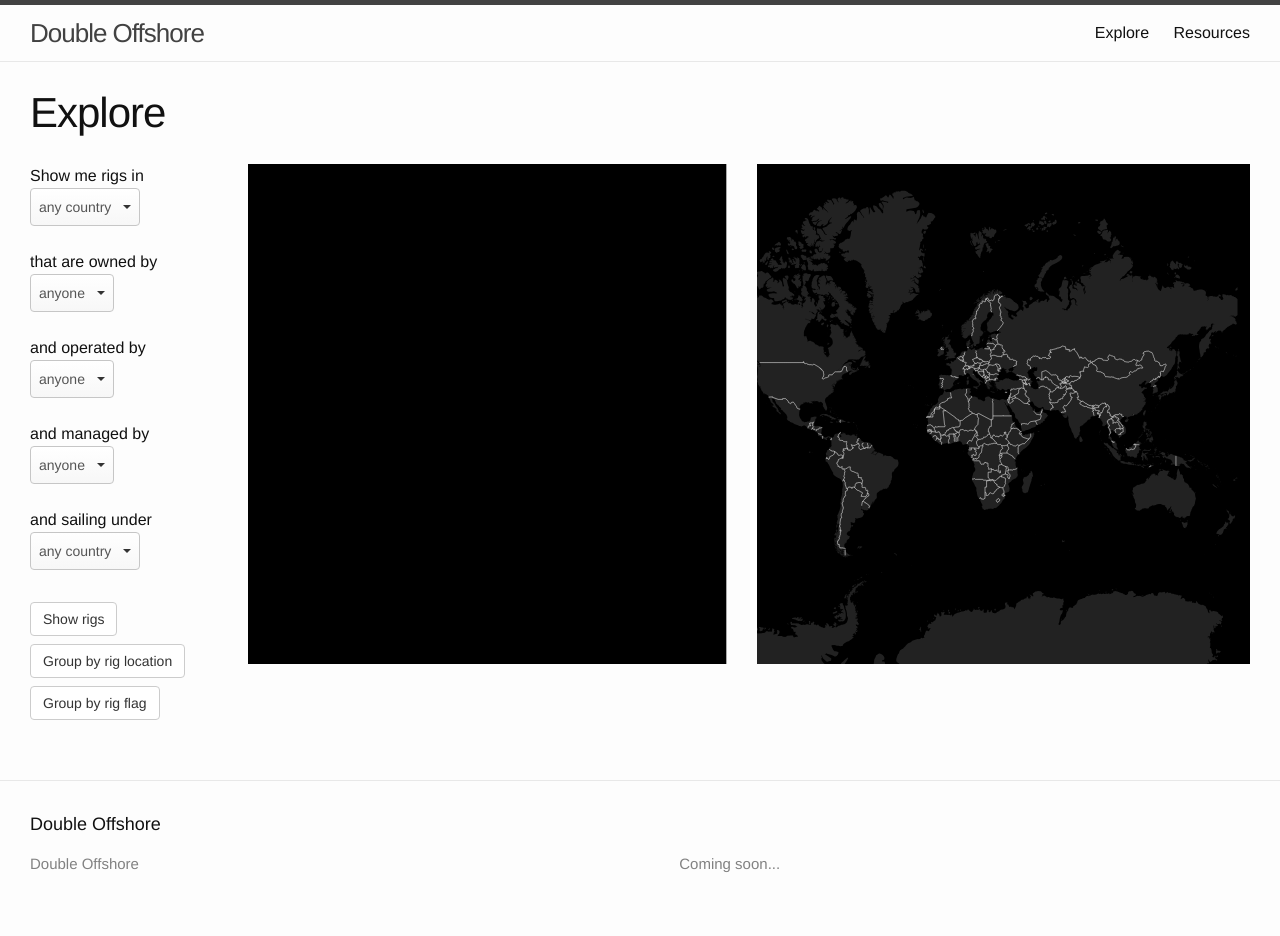
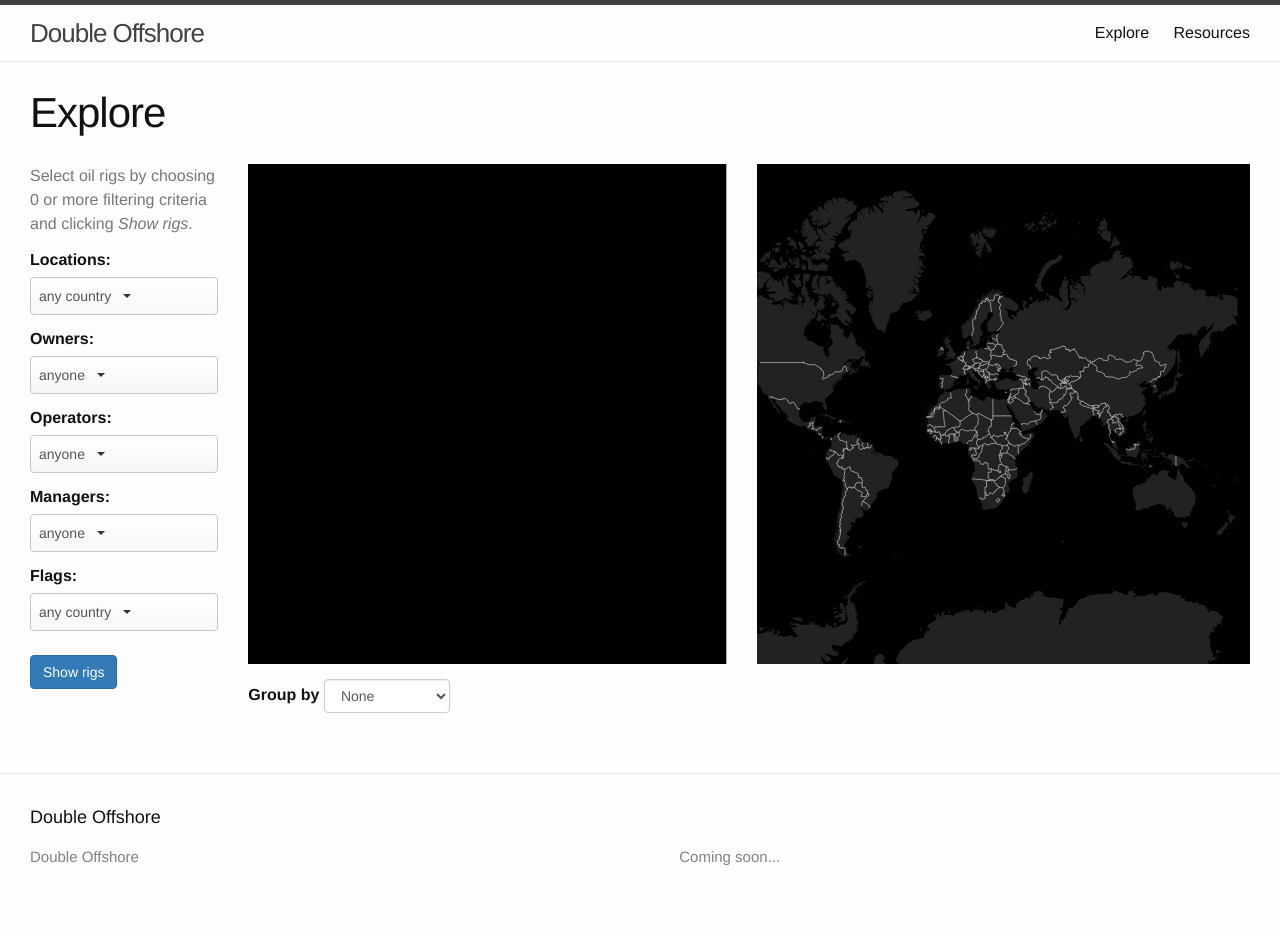
Before and after one commit to ANCIR/DoubleOffshore.org, a Jekyll site: the page built from explore.md, in a window 1280 px wide. Built offline with Jekyll 4.4.1, drawn with Linux system fonts in a browser that asks for light colours.

Commit message:
allow grouping by a variety of fields, neater styling

```diff
--- a/assets/js/app.js
+++ b/assets/js/app.js
@@ -159,6 +159,17 @@
         $scope.managerValues = [];
         $scope.operatorValues = [];
         $scope.ownerValues = [];
+        // GROUPING VALUES
+        $scope.groupByOptions = {
+            'location': 'raw_country',
+            'flag': 'raw_flag',
+            'drilling depth': 'raw_drilling_depth',
+            'water depth': 'raw_rated_water_depth',
+            'owner': 'raw_owner',
+            'operator': 'raw_operator',
+            'manager': 'raw_manager'
+        };
+        $scope.groupByField = null;
 
         /* Network canvas setup */
 
@@ -273,6 +284,8 @@
             groups.forEach(function(obj){obj.dispose();});
             $scope.$apply();
 
+            $scope.$watch('groupByField', function(newV, oldV) {self.groupBy(newV);});
+
         });
 
         d3.json("data/world-50m.json", function(error, data) {
@@ -377,6 +390,8 @@
             svgGraph.selectAll('.relation').remove();
             svgGraph.selectAll('.entity').remove();
             svgGraph.selectAll('.label').remove();
+            svgGraph.selectAll('.group').remove();
+            $scope.groupByField = null;
             _cola
                 .nodes([])
                 .links([])
@@ -429,6 +444,12 @@
 
         this.groupBy = function(dimension) {
             svgGraph.selectAll('.group').remove();
+            if (!dimension) {
+                _cola
+                    .groups([])
+                    .start(30, 30, 30);
+                return;
+            }
 
             var values = {};
             _cola.nodes().forEach(function(obj, i) {
--- a/explore.md
+++ b/explore.md
@@ -7,28 +7,38 @@
     <!-- query controls -->
     <div class="col-md-2">
         <form ng-submit="network.createViews()" role="form">
-            Show me rigs in
+            <span class="text-muted">Select oil rigs by choosing 0 or more filtering criteria and clicking <em>Show rigs</em>.</span>
+            <label>Locations:</label>
             <div multi-select input-model="locationValues" button-label="name" item-label="name" tick-property="ticked" default-label="any country"></div>
-            <br />that are owned by
+            <label>Owners:</label>
             <div multi-select input-model="ownerValues" button-label="name" item-label="name" tick-property="ticked" default-label="anyone"></div>
-            <br />and operated by
+            <label>Operators:</label>
             <div multi-select input-model="operatorValues" button-label="name" item-label="name" tick-property="ticked" default-label="anyone"></div>
-            <br />and managed by
+            <label>Managers:</label>
             <div multi-select input-model="managerValues" button-label="name" item-label="name" tick-property="ticked" default-label="anyone"></div>
-            <br />and sailing under
+            <label>Flags:</label>
             <div multi-select input-model="flagValues" button-label="name" item-label="name" tick-property="ticked" default-label="any country"></div>
-            <br/><input type="submit" class="btn btn-default" value="Show rigs" />
+            <br/><input type="submit" class="btn btn-primary" value="Show rigs" />
         </form>
-
-        <button ng-click="network.groupBy('raw_country')" class="group-by btn btn-default">Group by rig location</button>
-        <button ng-click="network.groupBy('raw_flag')" class="group-by btn btn-default">Group by rig flag</button>
     </div>
 
     <!-- network canvas -->
-    <div id="canvas" class="col-md-5"></div>
+    <div class="col-md-5">
+        <div id="canvas"></div>
+        <div>
+            <form class="form-inline">
+                <label>Group by </label>
+                <select ng-model="groupByField" ng-options="key for (key, val) in groupByOptions" class="form-control">
+                    <option value="">None</option>
+                </select>
+            </form>
+        </div>
+    </div>
 
     <!-- map view -->
-    <div id="map" class="col-md-5"></div>
+    <div class="col-md-5">
+        <div id="map"></div>
+    </div>
 </div>
 
 <script type="text/javascript" src="{{ "/assets/js/jquery/jquery.min.js" | prepend: site.baseurl }}"></script>
@@ -82,7 +92,26 @@
 
     /* Widgets style */
 
-    .btn {margin-top: 8px;}
+    label {margin-top: 12px;}
+
+    .multiSelect > .multiSelectButton,
+    .multiSelect > .checkboxLayer,
+    .multiSelect .checkBoxContainer,
+    .multiSelect .multiSelectItem,
+    .multiSelect .multiSelectItem * {
+        width: 100%;
+    }
+
+    .multiSelect > .multiSelectButton {
+        text-align: left;
+    }
+
+    .multiSelect .multiSelectItem span {
+        display: inline-block;
+        text-overflow: ellipsis;
+        overflow: hidden;
+        white-space: nowrap;
+    }
 
     /* Map style */
 
```
Also changed, not shown: README.md.
